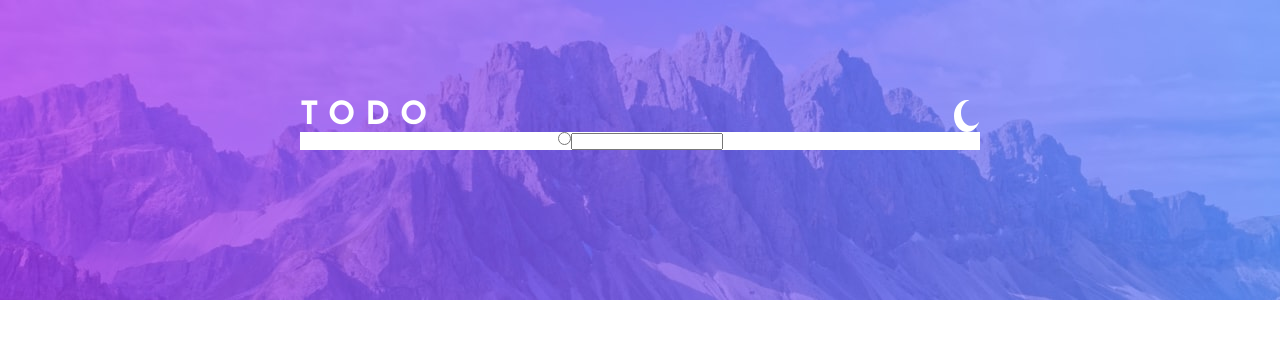
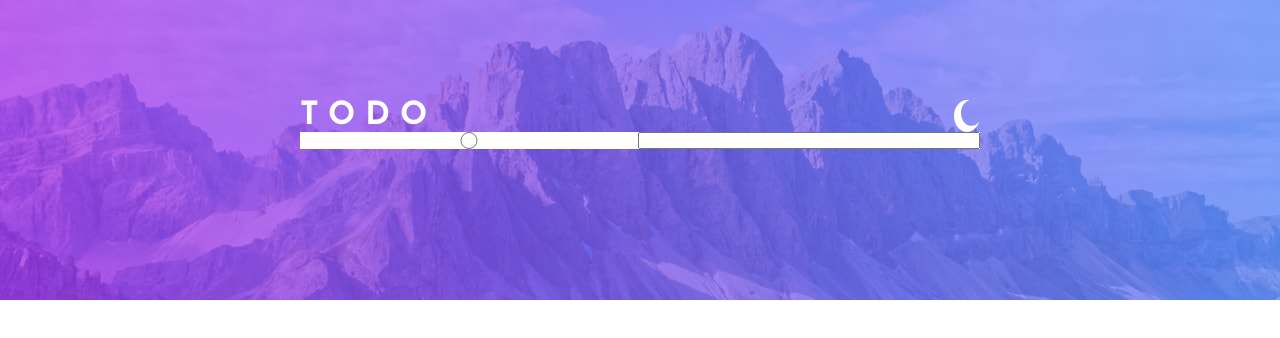
Before and after one commit to Avvensome/to-do-list, a React (Create React App) app: page / in a window 1280 px wide. Shown: the top 338 px of the page. Built offline with nearby package versions, Linux system fonts and the light colour scheme.

Commit message:
setting input section

```diff
--- a/src/index.css
+++ b/src/index.css
@@ -30,6 +30,10 @@ main {
 }
 /* input section */
 .input-section {
+	display: flex;
 	background-color: white;
 	width: 100%;
 }
+.input-section input {
+	width: 100%;
+}
```
